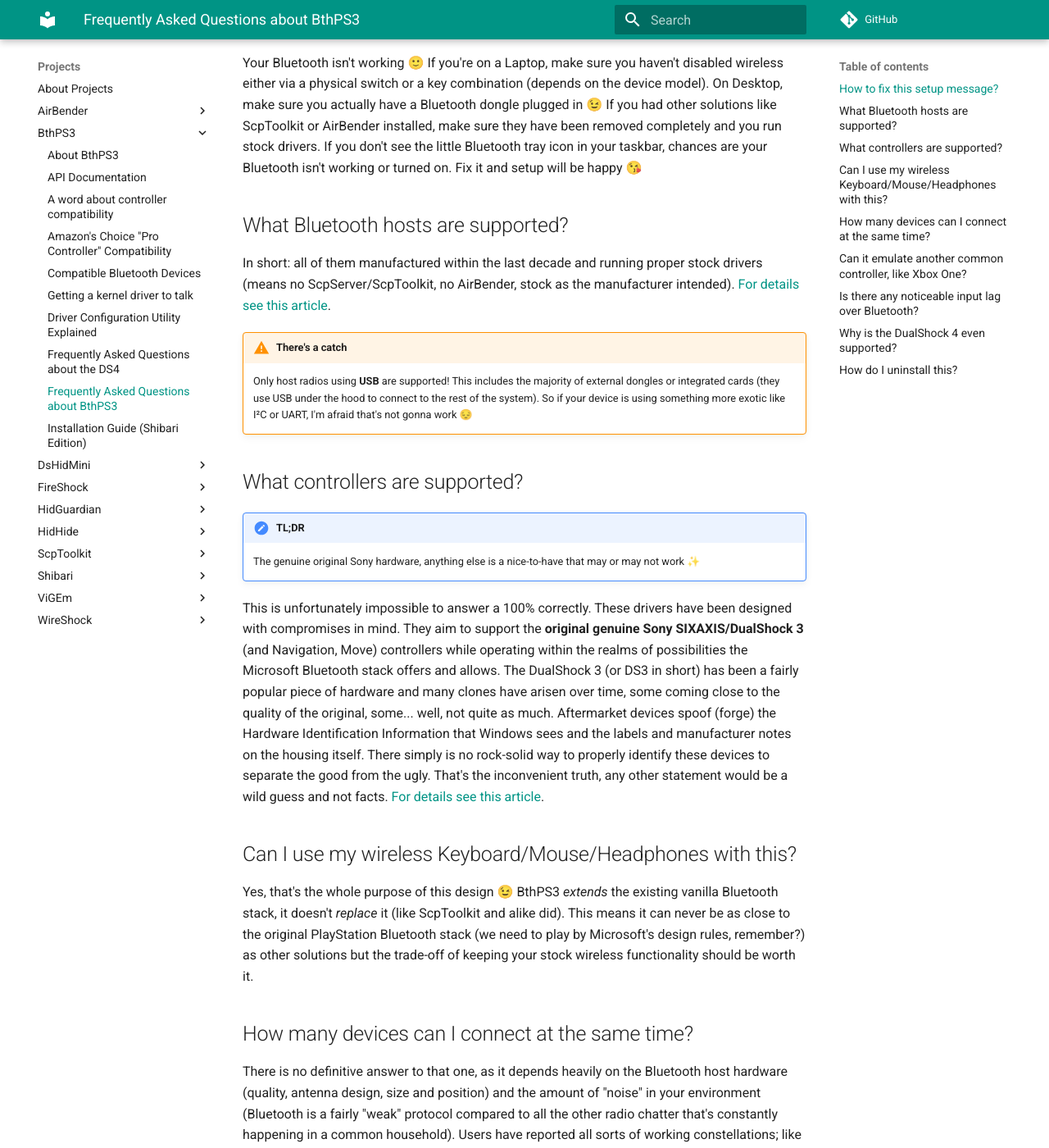
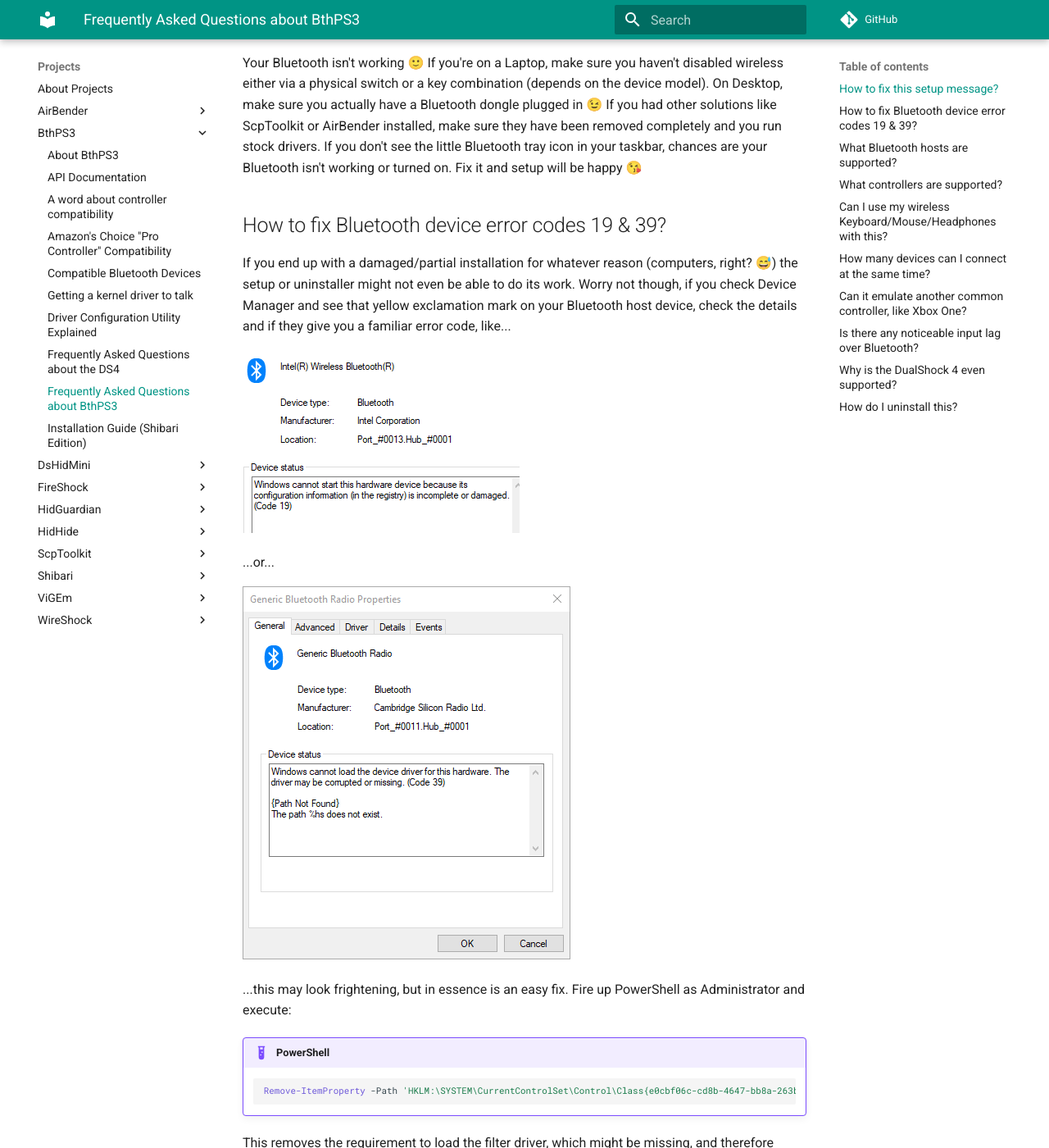
Before and after one commit to nefarius/ViGEm.github.io, an MkDocs documentation site: the page built from docs/projects/BthPS3/Frequently-Asked-Questions.md, in a window 1280 px wide and 1400 px high, scrolled down 512 px. Shown: the whole window at 82% size. Built offline with MkDocs 1.6.1 and Material for MkDocs 9.7.7, drawn with Linux system fonts in a browser that asks for light colours; comment, search, counter and statistics services are not loaded; some of the changed text lies outside the part shown.

Commit message:
Updated FAQ

````diff
--- a/docs/projects/BthPS3/Frequently-Asked-Questions.md
+++ b/docs/projects/BthPS3/Frequently-Asked-Questions.md
@@ -7,6 +7,25 @@
 [![glvDeYjpQi.png](/images/glvDeYjpQi.png)](/images/glvDeYjpQi.png){: .glightbox }
 
 Your Bluetooth isn't working 🙂 If you're on a Laptop, make sure you haven't disabled wireless either via a physical switch or a key combination (depends on the device model). On Desktop, make sure you actually have a Bluetooth dongle plugged in 😉 If you had other solutions like ScpToolkit or AirBender installed, make sure they have been removed completely and you run stock drivers. If you don't see the little Bluetooth tray icon in your taskbar, chances are your Bluetooth isn't working or turned on. Fix it and setup will be happy 😘
+
+## How to fix Bluetooth device error codes 19 & 39?
+
+If you end up with a damaged/partial installation for whatever reason (computers, right? 😅) the setup or uninstaller might not even be able to do its work. Worry not though, if you check Device Manager and see that yellow exclamation mark on your Bluetooth host device, check the details and if they give you a familiar error code, like...
+
+![host-error-19.png](images/host-error-19.png)
+
+...or...
+
+![host-error-39.png](images/host-error-39.png)
+
+...this may look frightening, but in essence is an easy fix. Fire up PowerShell as Administrator and execute:
+
+!!! example "PowerShell"
+    ```PowerShell
+    Remove-ItemProperty -Path 'HKLM:\SYSTEM\CurrentControlSet\Control\Class{e0cbf06c-cd8b-4647-bb8a-263b43f0f974}' -Name 'LowerFilters'
+    ```
+
+This removes the requirement to load the filter driver, which might be missing, and therefore prohibiting your radio to boot properly. After this line got executed, either power-cycle your radio or simply reboot and see if that issue got fixed ❤️
 
 ## What Bluetooth hosts are supported?
 
````
Also changed, not shown: docs/projects/BthPS3/images/host-error-19.png (added), docs/projects/BthPS3/images/host-error-39.png (added), docs/projects/BthPS3/images/win-ds3-pairing-wrong.png (added).
